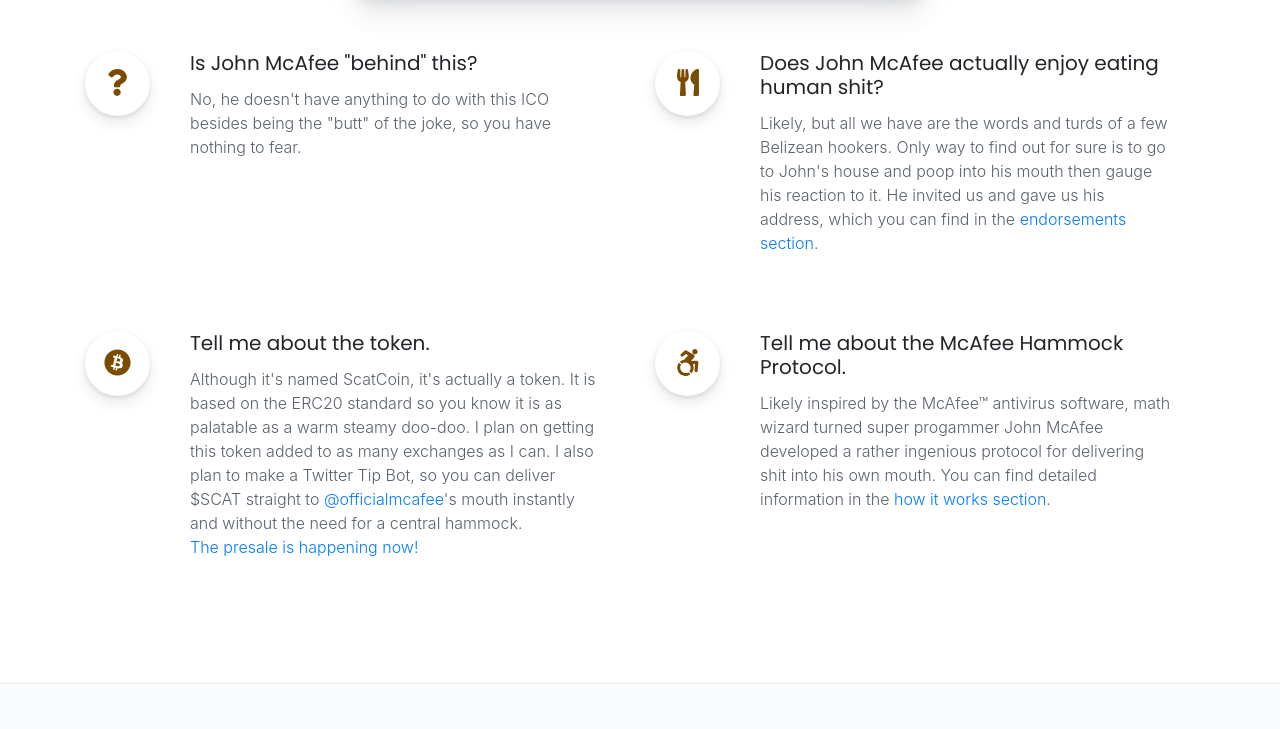
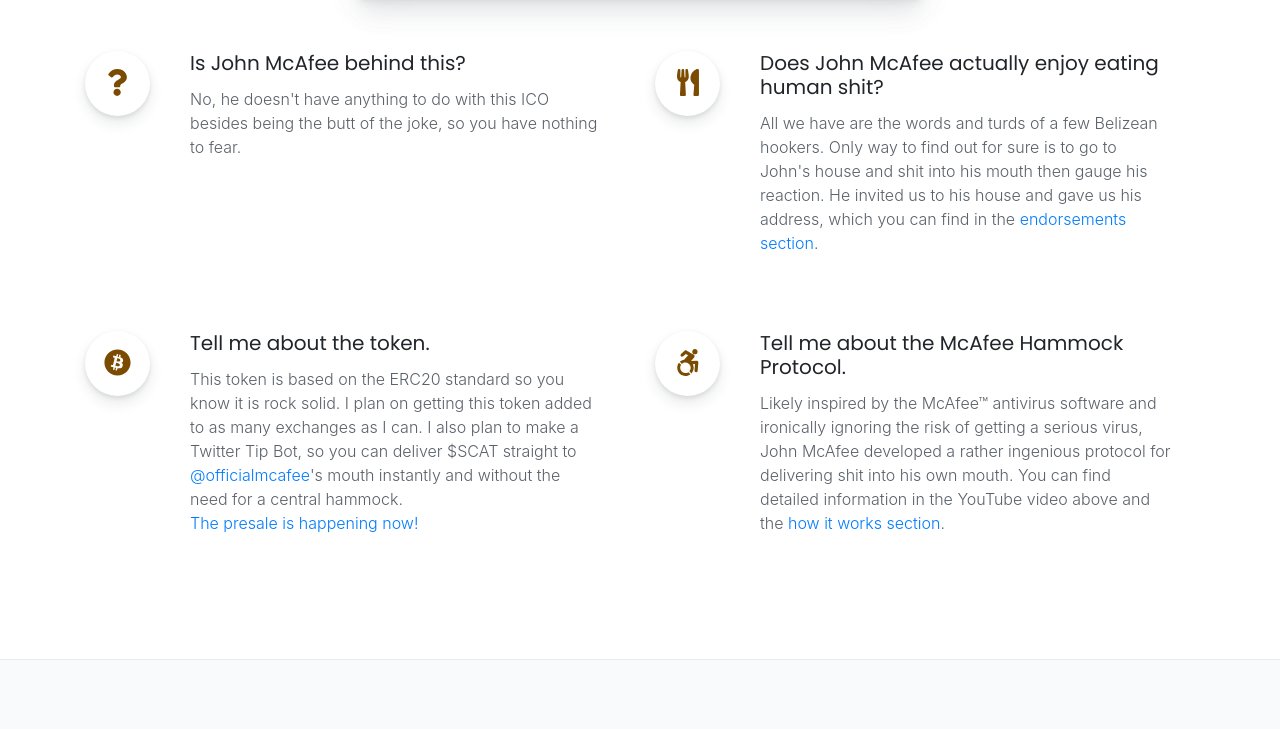
Before and after one commit to ScatManCoin/ScatManCoin.github.io, a plain HTML site: page index.html in a window 1280 px wide. Shown: the part 1282-2011 px from the top of the page. Drawn offline with nearby package versions, Linux system fonts and the light colour scheme.

Commit message:
Applies humor update 1.1

```diff
--- a/index.html
+++ b/index.html
@@ -69,7 +69,7 @@
           <div class="row">
             <div class="col-md-7">
                 <h1 class="welcome-heading display-4 text-white">ScatCoin - $SCAT</h1>
-                <p class="text-white">The worlds only 100% real shit coin.  Based on the McAfee Hammock Protocol.</p>
+                <p class="text-white">Forget pump and dump - the future is dump and pump.  Based on the McAfee Hammock Protocol.</p>
                 <a href="#about" class="btn btn-lg btn-outline-white btn-pill align-self-center">Learn More!</a>
             </div>
           </div>
@@ -92,15 +92,15 @@
               <div class="feature py-4 col-md-6 d-flex">
                 <div class="icon text-primary mr-3"><i class="fas fa-question"></i></div>
                 <div class="px-4">
-                    <h5>Is John McAfee "behind" this?</h5>
-                    <p>No, he doesn't have anything to do with this ICO besides being the "butt" of the joke, so you have nothing to fear.</p>
+                    <h5>Is John McAfee behind this?</h5>
+                    <p>No, he doesn't have anything to do with this ICO besides being the butt of the joke, so you have nothing to fear.</p>
                 </div>
               </div>
               <div class="feature py-4 col-md-6 d-flex">
                 <div class="icon text-primary mr-3"><i class="fas fa-utensils"></i></div>
                 <div class="px-4">
                     <h5>Does John McAfee actually enjoy eating human shit?</h5>
-                    <p>Likely, but all we have are the words and turds of a few Belizean hookers.  Only way to find out for sure is to go to John's house and poop into his mouth then gauge his reaction to it.  He invited us and gave us his address, which you can find in the <a href="#endorsements">endorsements section</a>.</p>
+                    <p>All we have are the words and turds of a few Belizean hookers.  Only way to find out for sure is to go to John's house and shit into his mouth then gauge his reaction.  He invited us to his house and gave us his address, which you can find in the <a href="#endorsements">endorsements section</a>.</p>
                 </div>
               </div>
             </div>
@@ -110,14 +110,14 @@
                 <div class="icon text-primary mr-3"><i class="fab fa-bitcoin"></i></div>
                 <div class="px-4">
                     <h5>Tell me about the token.</h5>
-                    <p>Although it's named ScatCoin, it's actually a token.  It is based on the ERC20 standard so you know it is as palatable as a warm steamy doo-doo.  I plan on getting this token added to as many exchanges as I can.  I also plan to make a Twitter Tip Bot, so you can deliver $SCAT straight to <a href="https://twitter.com/officialmcafee">@officialmcafee</a>'s mouth instantly and without the need for a central hammock.<br /><a href="#buy">The presale is happening now!</a></p>
+                    <p>This token is based on the ERC20 standard so you know it is rock solid.  I plan on getting this token added to as many exchanges as I can.  I also plan to make a Twitter Tip Bot, so you can deliver $SCAT straight to <a href="https://twitter.com/officialmcafee">@officialmcafee</a>'s mouth instantly and without the need for a central hammock.<br /><a href="#buy">The presale is happening now!</a></p>
                 </div>
               </div>
               <div class="feature py-4 col-md-6 d-flex">
                 <div class="icon text-primary mr-3"><i class="fab fa-accessible-icon"></i></div>
                 <div class="px-4">
                     <h5>Tell me about the McAfee Hammock Protocol.</h5>
-                    <p>Likely inspired by the McAfee™ antivirus software, math wizard turned super progammer John McAfee developed a rather ingenious protocol for delivering shit into his own mouth.  You can find detailed information in the <a href="#how-it-works">how it works section</a>.</p>
+                    <p>Likely inspired by the McAfee™ antivirus software and ironically ignoring the risk of getting a serious virus, John McAfee developed a rather ingenious protocol for delivering shit into his own mouth.  You can find detailed information in the YouTube video above and the <a href="#how-it-works">how it works section</a>.</p>
                 </div>
               </div>
             </div>
```
